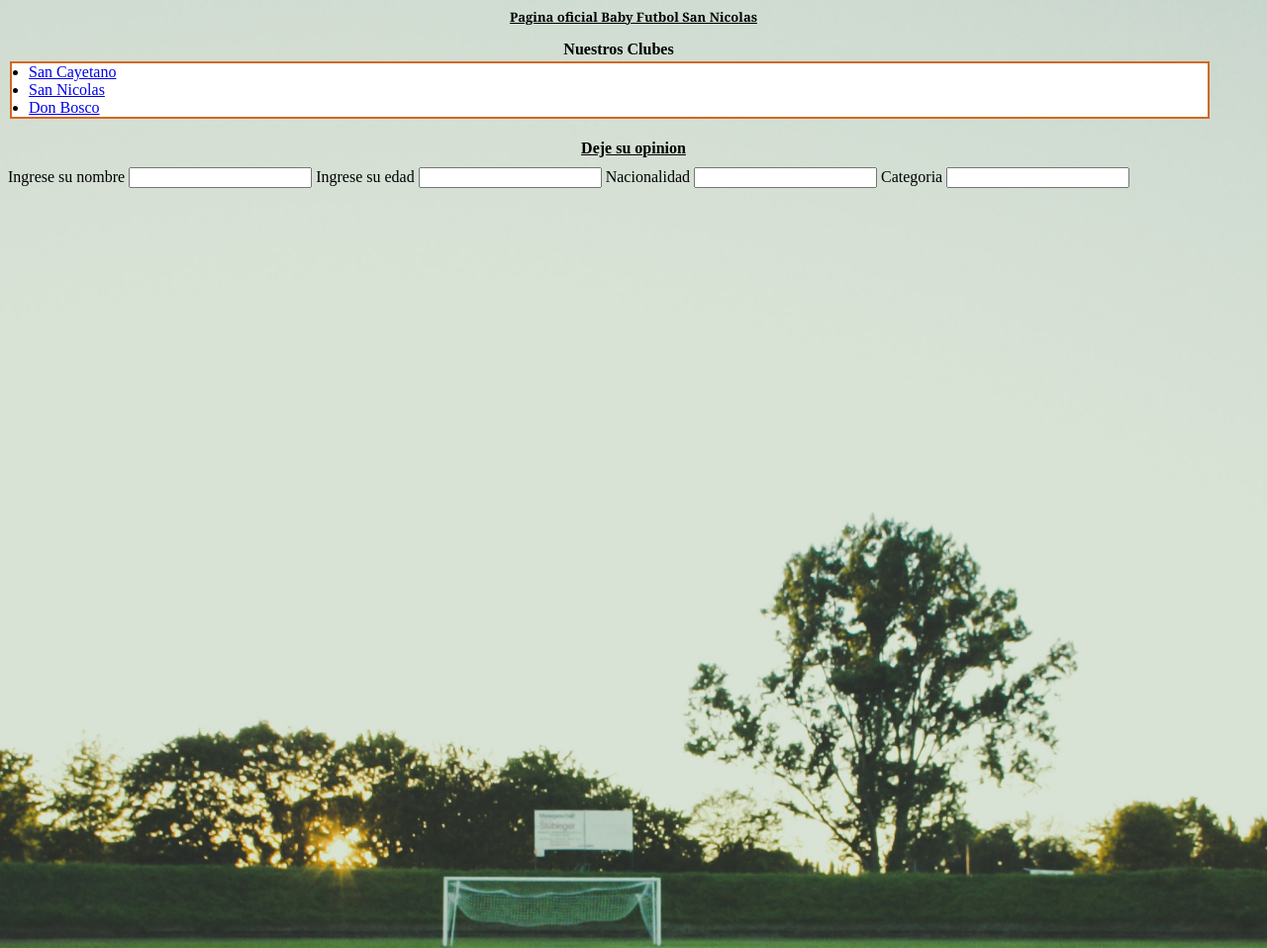
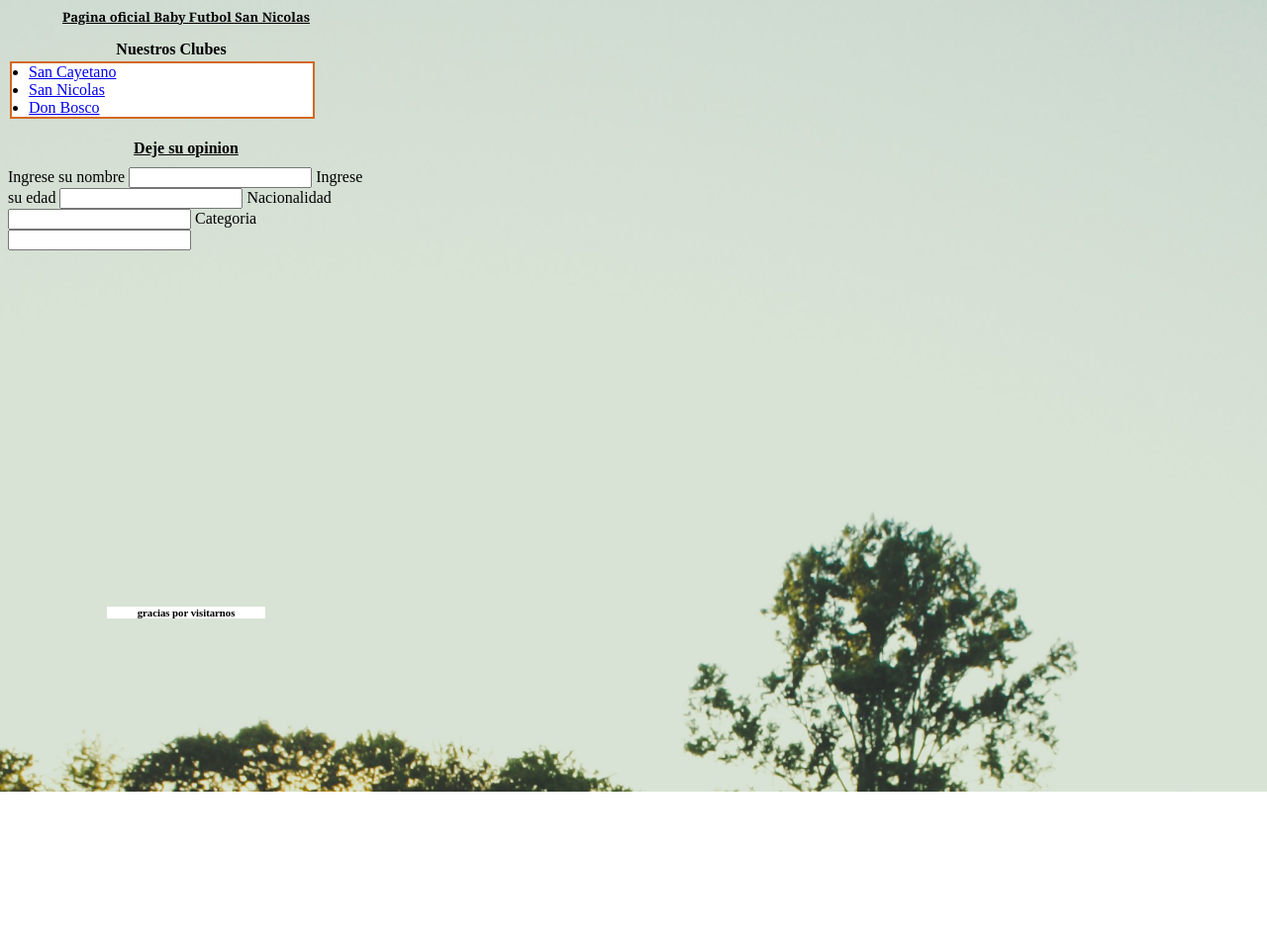
Before and after one commit to Edupro22/Curso-aapro, a plain HTML site: page index.html in a window 1280 px wide. Shown: the top 958 px of the page at 99% size. After the commit the page ends 800 px from the top, so only its background shows below. Drawn offline with Linux system fonts and the light colour scheme.

Commit message:
lun 19 ago 2024

```diff
--- a/css/style.css
+++ b/css/style.css
@@ -6,6 +6,11 @@ color-cuarto: #7ff00
 */
 
 /*Estilos para pagina index*/
+.html,.body{width: 360px;
+    height: 740px;
+
+}
+
 .titulo{
     color: black;
     text-decoration:underline;
```
